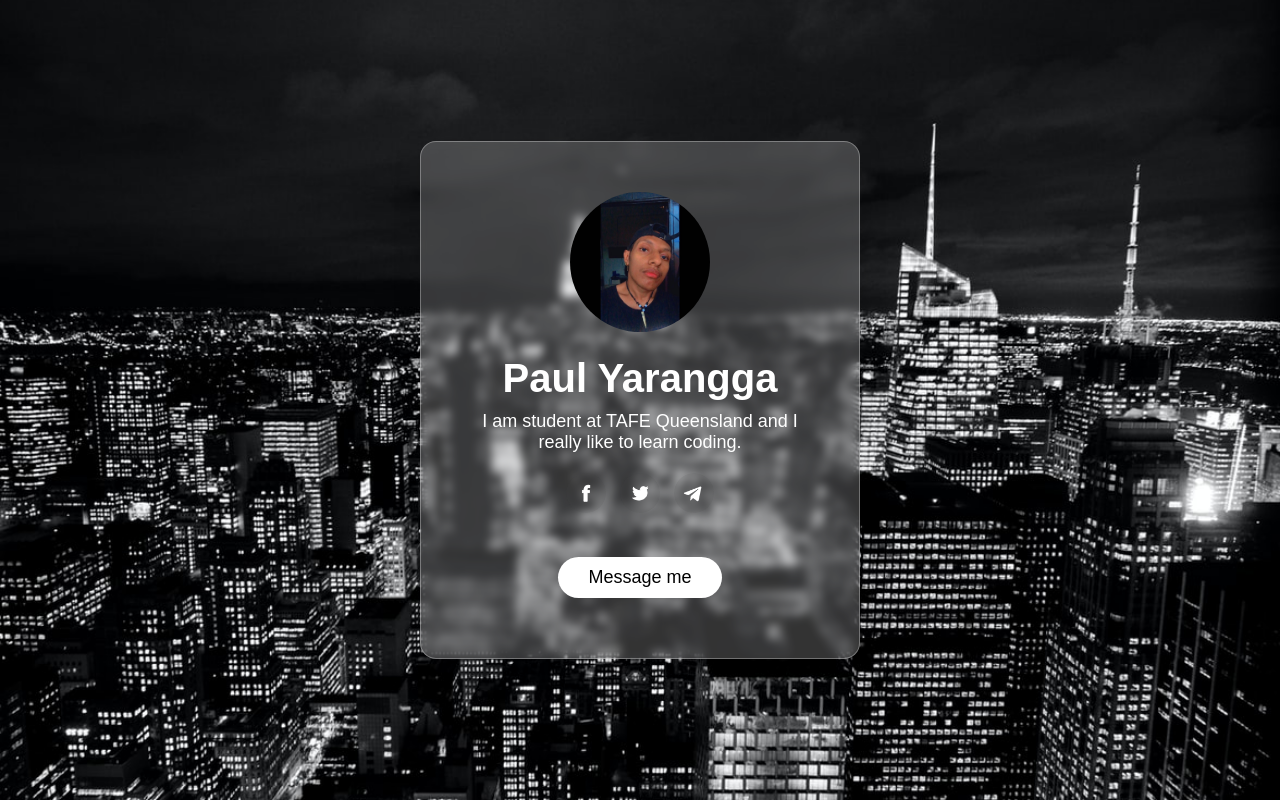
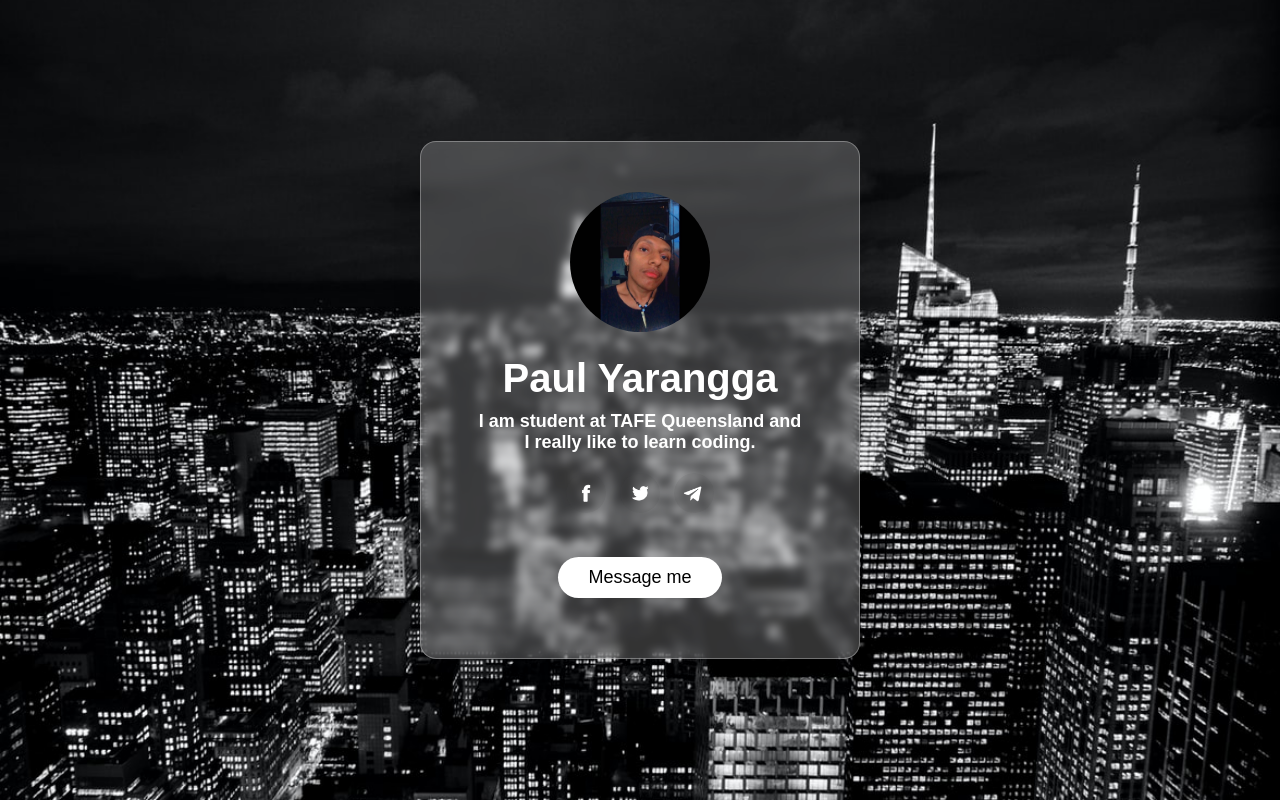
Before and after one commit to paulyarangga11/glassmorphism, a plain HTML site: page index.html in a window 1280 px wide. Drawn offline with Linux system fonts and the light colour scheme.

Commit message:
Update index.html

```diff
--- a/index.html
+++ b/index.html
@@ -12,7 +12,7 @@
         <div class="card" data-tilt>
             <img src="images/profile.jpg" alt="">
             <h2>Paul Yarangga</h2>
-            <p>I am student at TAFE Queensland and I really like to learn coding.</p>
+            <p><b>I am student at TAFE Queensland and I really like to learn coding.</b></p>
 
             <div class="links">
                 <a href="https://facebook.com"><img src="images/facebook.png" alt=""></a>
```
